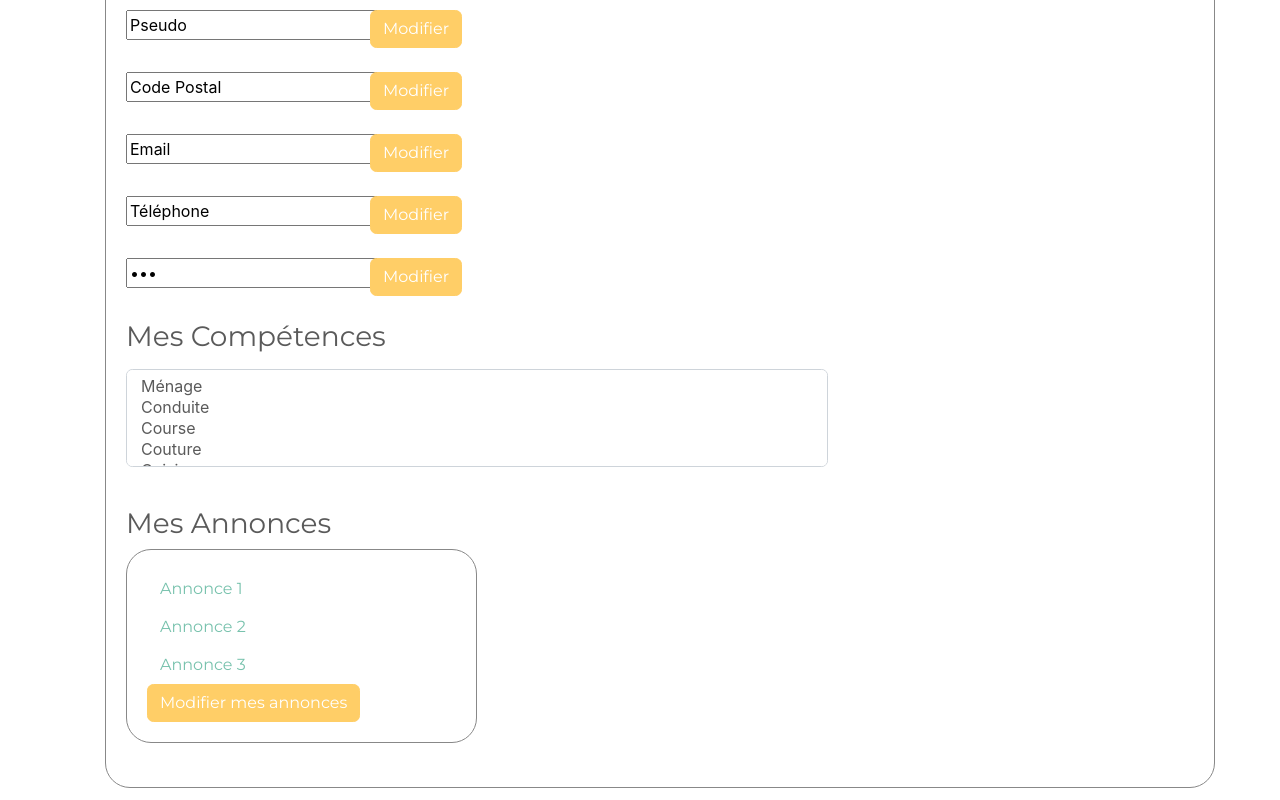
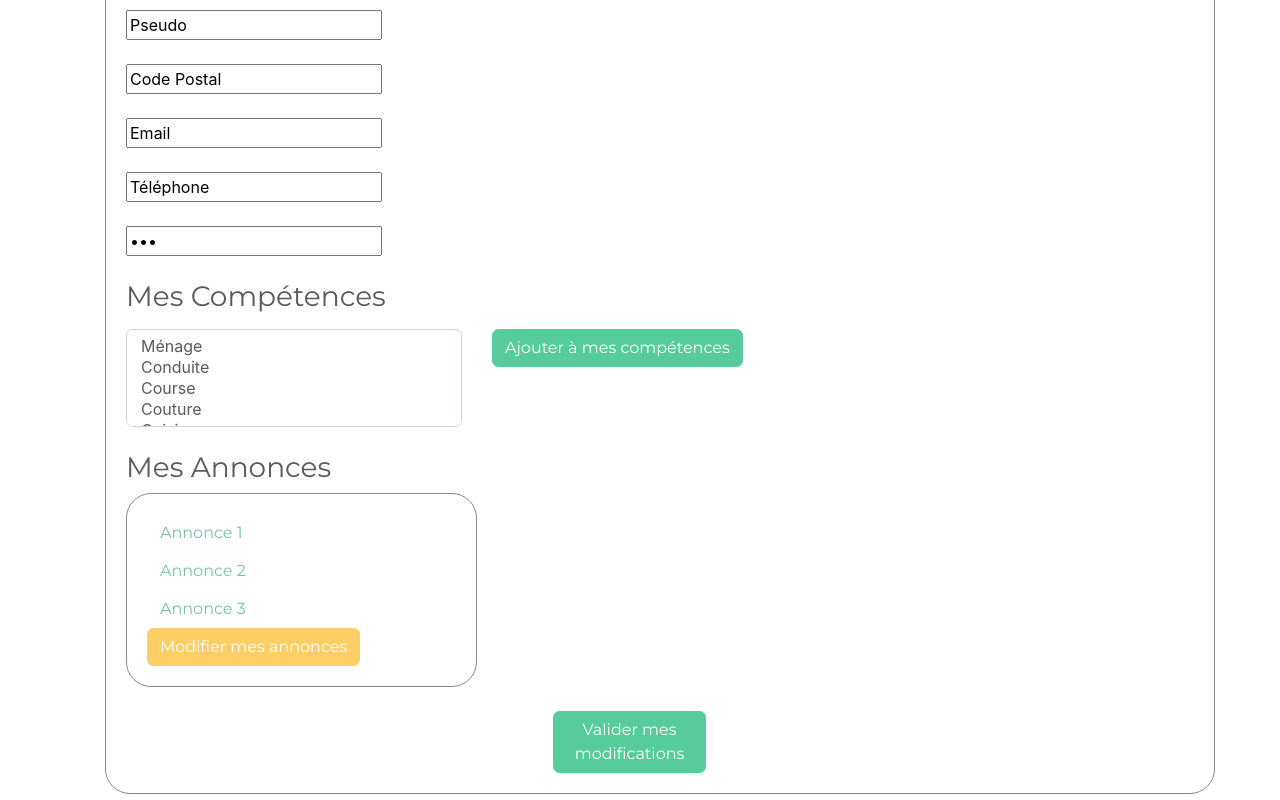
Before and after one commit to LilasAll/projet-web, an Angular app in the folder projet-angular/: page /editprofil in a window 1280 px wide. Shown: the part 940-1740 px from the top of the page. Built offline with nearby package versions, Linux system fonts and the light colour scheme.

Commit message:
Modification de profil et editprofil

```diff
--- a/projet-angular/src/app/user/editprofile/editprofile.component.html
+++ b/projet-angular/src/app/user/editprofile/editprofile.component.html
@@ -13,7 +13,7 @@
       <button class="btn btn-link btn-lg" type="submit">Poster une annonce</button>
     </div>
     <div class="col-lg-3">
-      <button class="btn btn-link btn-lg" type="submit">Modifier mon profil</button>
+      <button class="btn btn-link btn-lg" type="submit">Mon profil</button>
     </div>
     <div class="col-lg-3">
       <button class="btn btn-link btn-lg" type="submit">Page Principale</button>
@@ -35,49 +35,41 @@
     <div class="col-lg-4">
       <input type="text" value="Pseudo"/>
     </div>
-    <div class="col-lg-1">
-      <button class="btn btn-warning" type="button">Modifier</button>
-    </div>
+
   </div>
   <br/>
   <div class="row">
     <div class="col-lg-4">
       <input type="text" value="Code Postal"/>
     </div>
-    <div class="col-lg-1">
-      <button class="btn btn-warning" type="button">Modifier</button>
-    </div>
+
   </div>
   <br/>
   <div class="row">
     <div class="col-lg-4">
       <input type="text" value="Email"/>
     </div>
-    <div class="col-lg-4">
-      <button class="btn btn-warning" type="button">Modifier</button>
-    </div>
+
   </div>
   <br/>
   <div class="row">
     <div class="col-lg-4">
       <input type="text" value="Téléphone"/>
     </div>
-    <div class="col-lg-1">
-      <button class="btn btn-warning" type="button">Modifier</button>
-    </div>
+
   </div>
   <br/>
   <div class="row">
     <div class="col-lg-4">
       <input type="password" value="mdp"/>
     </div>
-    <div class="col-lg-1">
-      <button class="btn btn-warning" type="button">Modifier</button>
-    </div>
+
   </div>
   <br/>
-<div class="form-group" style="text-align:left">
-  <label for="competences"><h3>Mes Compétences</h3></label>
+<label for="competences"><h3>Mes Compétences</h3></label>
+<div class="row">
+<div class="col-lg-6" style="text-align:left">
+
   <select class="form-control" id="competences" multiple="">
     <option>Ménage</option>
     <option>Conduite</option>
@@ -85,6 +77,10 @@
     <option>Couture</option>
     <option>Cuisine</option>
   </select>
+</div>
+<div class="col-lg-6">
+  <button class="btn btn-success" type="submit">Ajouter à mes compétences</button>
+</div>
 </div>
 <br/>
   <h3>Mes Annonces</h3>
@@ -101,6 +97,14 @@
     <button class="btn btn-warning" type="button">Modifier mes annonces</button>
   </div>
 <br/>
+<div class="row">
+  <div class="col-lg-7">
+    <p><p>
+  </div>
+  <div class="col-lg-3">
+  <button class="btn btn-success" type="button">Valider mes modifications</button>
+</div>
+</div>
 </div>
 </div>
 
--- a/projet-angular/src/app/user/profile/profile.component.html
+++ b/projet-angular/src/app/user/profile/profile.component.html
@@ -33,43 +33,40 @@
 <div class="col-lg-8">
   <div class="row">
     <div class="col-lg-4">
-      <input type="text" value="Pseudo"/>
+      <p>Pseudo</p>
     </div>
   </div>
   <br/>
   <div class="row">
     <div class="col-lg-4">
-      <input type="text" value="Code Postal"/>
+      <p>Code Postal</p>
     </div>
   </div>
   <br/>
   <div class="row">
     <div class="col-lg-4">
-      <input type="text" value="Email"/>
+      <p>Email</p>
     </div>
   </div>
   <br/>
   <div class="row">
     <div class="col-lg-4">
-      <input type="text" value="Téléphone"/>
+      <p>Téléphone</p>
     </div>
   </div>
   <br/>
-  <div class="row">
-    <div class="col-lg-4">
-      <input type="password" value="mdp"/>
-    </div>
-  </div>
+
   <br/>
 <div class="form-group" style="text-align:left">
   <label for="competences"><h3>Mes Compétences</h3></label>
-  <select class="form-control" id="competences" multiple="">
-    <option>Ménage</option>
-    <option>Conduite</option>
-    <option>Course</option>
-    <option>Couture</option>
-    <option>Cuisine</option>
-  </select>
+  <ul>
+    <li>Ménage</li>
+    <li>Conduite</li>
+    <li>Course</li>
+    <li>Cuisine</li>
+
+
+  </ul>
 </div>
 <br/>
   <h3>Mes Annonces</h3>
```
